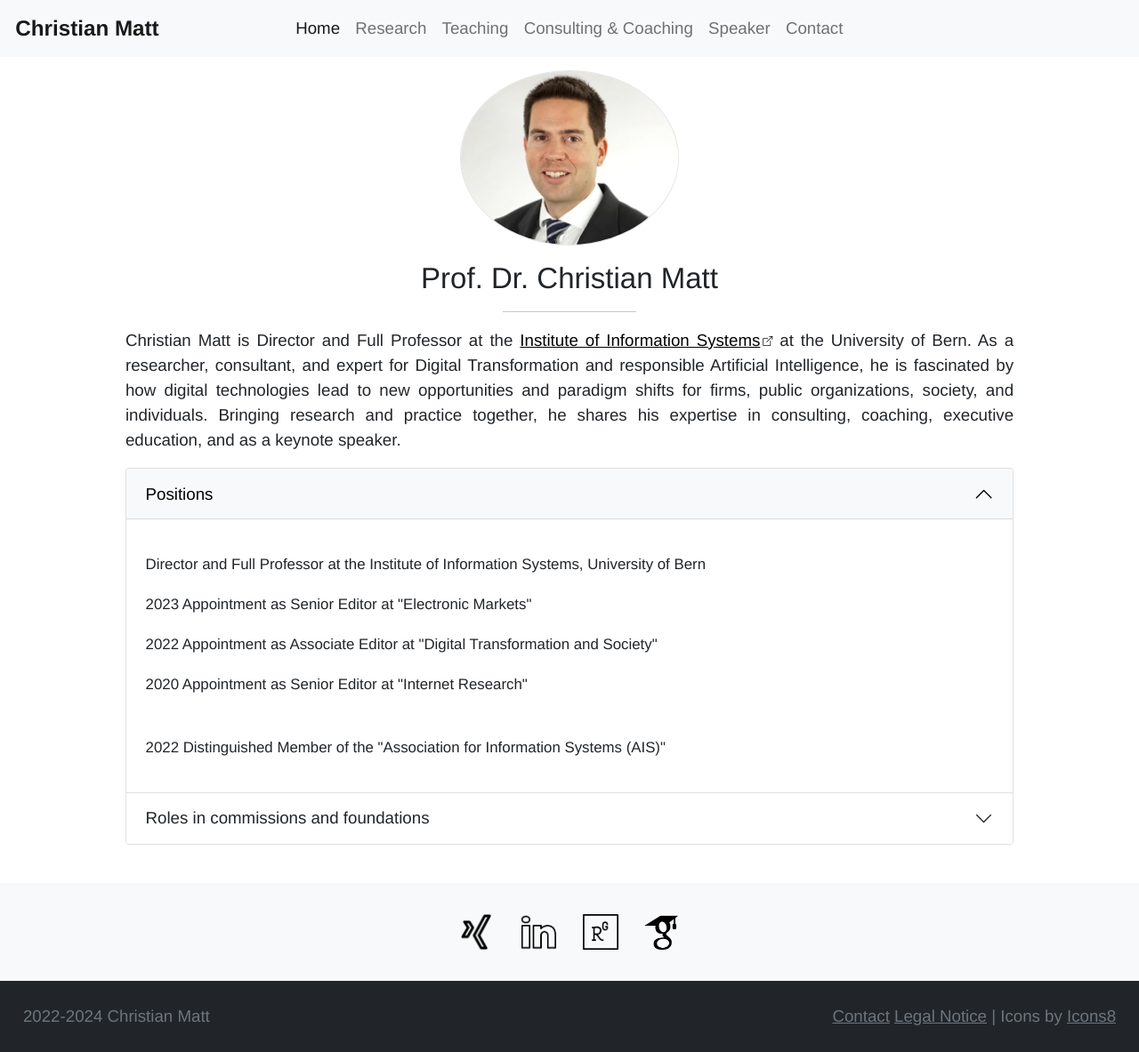
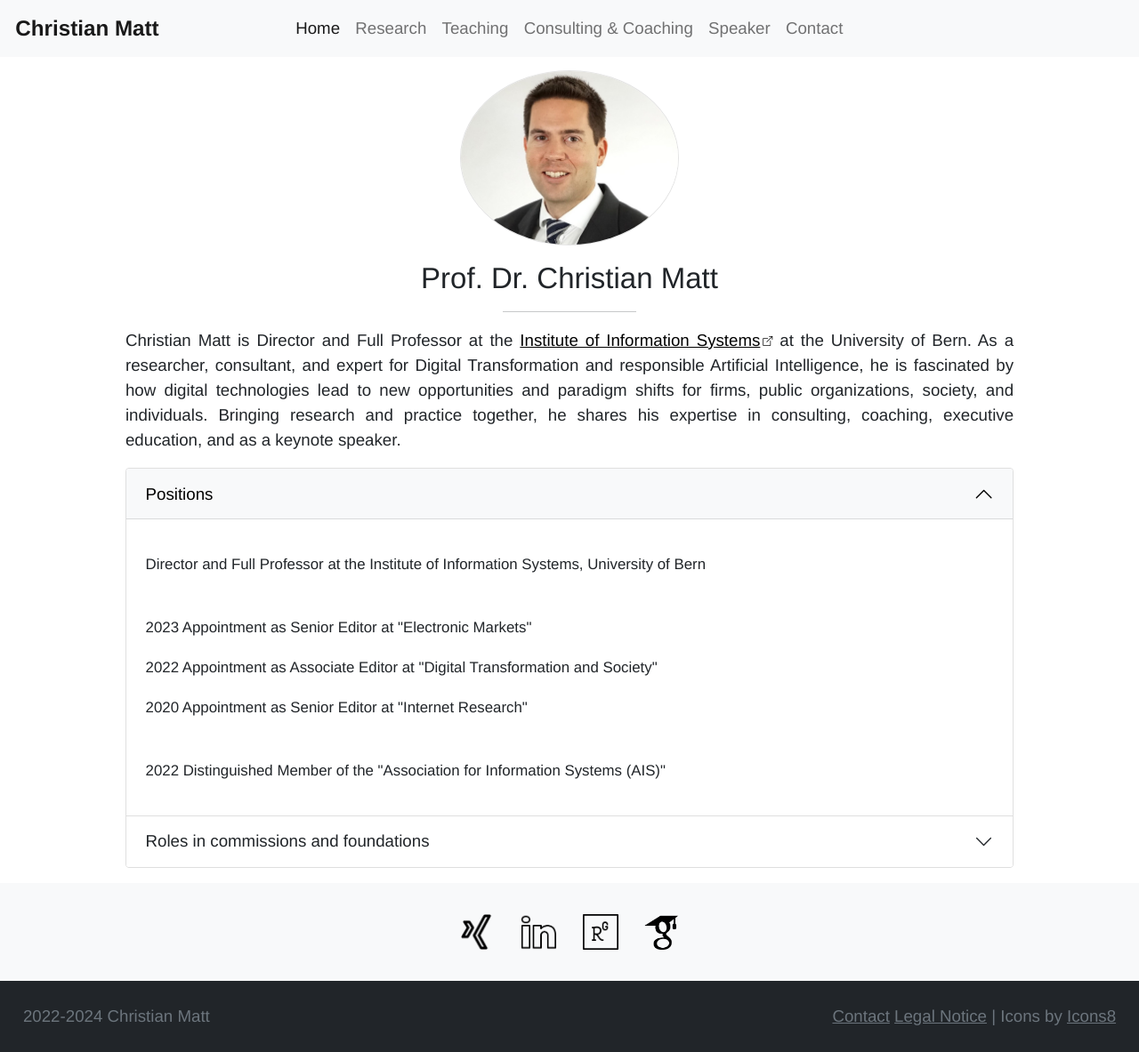
Before and after one commit to christian-matt/christian-matt.github.io, a Jekyll site: the page built from index.html, in a window 1280 px wide and 1183 px high. Shown: the whole window at 89% size. Built offline with Jekyll 4.4.1, drawn with Linux system fonts in a browser that asks for light colours.

Commit message:
Update content of index page.

```diff
--- a/index.html
+++ b/index.html
@@ -23,7 +23,7 @@ Bringing research and practice together, he shares his expertise in consulting,
         <div id="collapseOne" class="accordion-collapse collapse show" data-bs-parent="#accordionRoles">
             <div class="accordion-body">
                 <ul class="list-unstyled ">
-                    <li class="accordion-list-item">Director and Full Professor at the Institute of Information Systems, University of Bern</li>
+                    <li class="accordion-list-item pb-4">Director and Full Professor at the Institute of Information Systems, University of Bern</li>
                     <li class="accordion-list-item">2023 Appointment as Senior Editor at "Electronic Markets"</li>
                     <li class="accordion-list-item">2022 Appointment as Associate Editor at "Digital Transformation and Society"</li>
                     <li class="accordion-list-item pb-4">2020 Appointment as Senior Editor at "Internet Research"</li>
```
